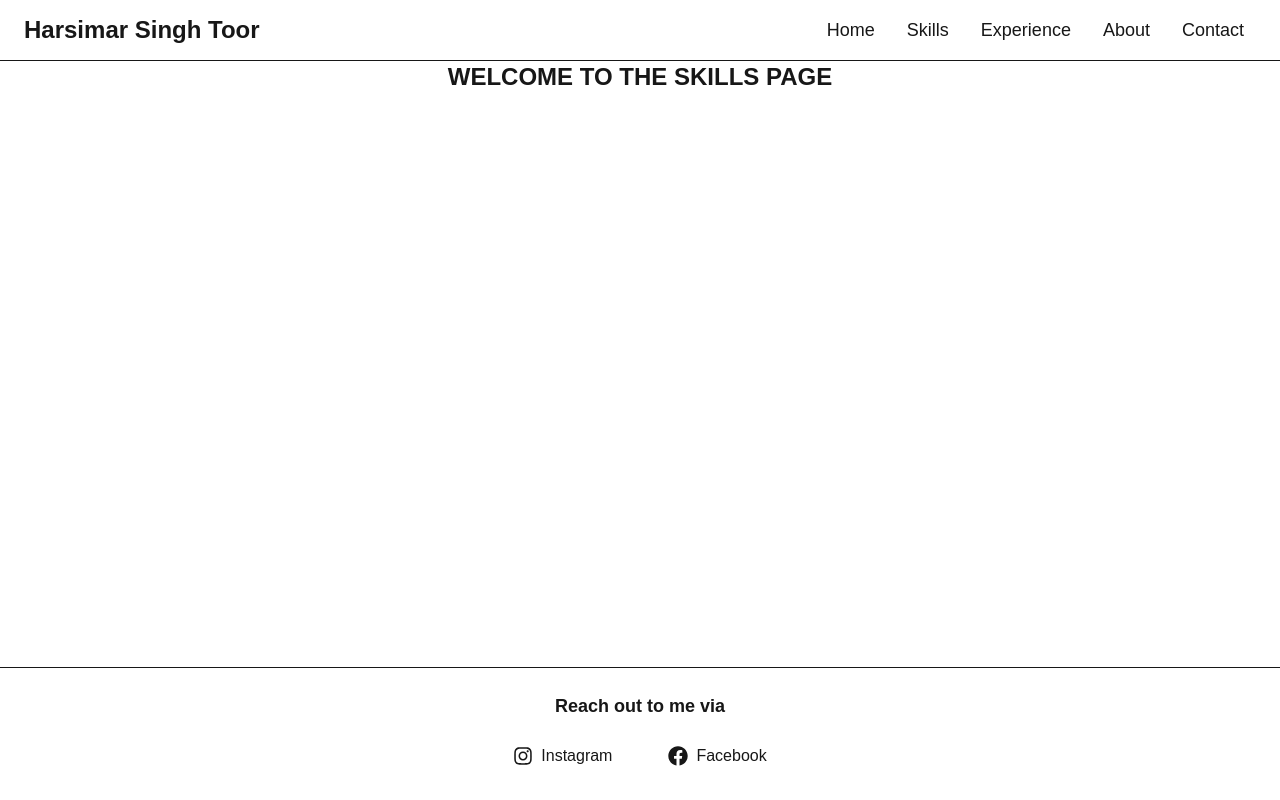
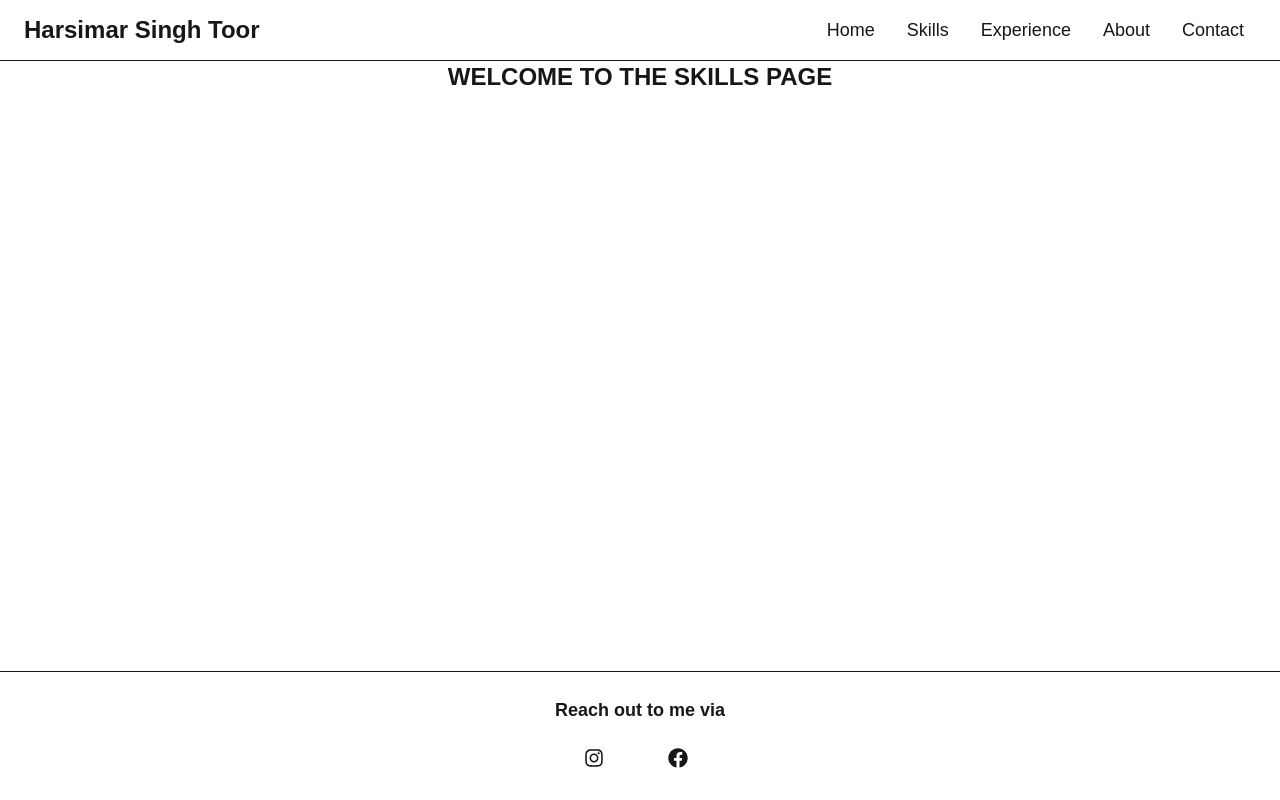
Before and after one commit to HarsimarToor/AppDev---TOOR, a Next.js app: page /skills in a window 1280 px wide. Built offline with nearby package versions, Linux system fonts and the light colour scheme.

Commit message:
marlon and lacy

```diff
--- a/app/components/headerfooter.jsx
+++ b/app/components/headerfooter.jsx
@@ -14,35 +14,40 @@ export default function Header() {
         <nav className="flex gap-2 text-lg">
           <Link
             href="/"
-            className="px-3 py-1 rounded-full hover:bg-blue-500 hover:text-white transition"
+            className="px-3 py-1 rounded-full hover:bg-blue-400 hover:text-black hover:font-bold-300 hover:text-xl
+                 transition transition-transform duration-200 hover:scale-110 cursor-default"
           >
             Home
           </Link>
 
           <Link
             href="/skills"
-            className="px-3 py-1 rounded-full hover:bg-blue-500 hover:text-white transition"
+            className="px-3 py-1 rounded-full hover:bg-blue-400 hover:text-black hover:font-bold-300 hover:text-xl
+                 transition transition-transform duration-200 hover:scale-110 cursor-default"
           >
             Skills
           </Link>
 
           <Link
             href="/experiences"
-            className="px-3 py-1 rounded-full hover:bg-blue-500 hover:text-white transition"
+            className="px-3 py-1 rounded-full hover:bg-blue-400 hover:text-black hover:font-bold-300 hover:text-xl
+                 transition transition-transform duration-200 hover:scale-110 cursor-default"
           >
             Experience
           </Link>
 
           <Link
             href="/about"
-            className="px-3 py-1 rounded-full hover:bg-blue-500 hover:text-white transition"
+            className="px-3 py-1 rounded-full hover:bg-blue-400 hover:text-black hover:font-bold-300 hover:text-xl
+                 transition transition-transform duration-200 hover:scale-110 cursor-default"
           >
             About
           </Link>
 
           <Link
             href="/contact"
-            className="px-3 py-1 rounded-full hover:bg-blue-500 hover:text-white transition"
+            className="px-3 py-1 rounded-full hover:bg-blue-400 hover:text-black hover:font-bold-300 hover:text-xl
+                 transition transition-transform duration-200 hover:scale-110 cursor-default"
           >
             Contact
           </Link>
@@ -70,7 +75,7 @@ export function Footer() {
           className="flex items-center gap-2 px-4 py-2 rounded-full hover:bg-pink-500 hover:text-white transition"
         >
           <FaInstagram className="text-xl" />
-          <span>Instagram</span>
+          <span></span>
         </a>
 
         {/* Facebook */}
@@ -81,7 +86,7 @@ export function Footer() {
           className="flex items-center gap-2 px-4 py-2 rounded-full hover:bg-blue-500 hover:text-white transition"
         >
           <FaFacebook className="text-xl" />
-          <span>Facebook</span>
+          <span></span>
         </a>
       </div>
     </footer>
--- a/app/layout.tsx
+++ b/app/layout.tsx
@@ -26,7 +26,7 @@ export default function RootLayout({
       <body className="min-h-screen flex flex-col">
         <Header />
         {/* flex-1 makes main take all remaining vertical space */}
-        <main className="flex-1 relative">{children}</main>
+        <main className="flex-1 flex justify-center">{children}</main>
         <Footer />
       </body>
     </html>
--- a/app/page.jsx
+++ b/app/page.jsx
@@ -2,7 +2,7 @@ import FloatingCircles from "./components/FloatingCircles";
 
 export default function Home() {
   return (
-    <main className="relative w-full flex flex-col md:flex-row items-center justify-center px-6 md:px-20 gap-10 overflow-hidden min-h-[calc(100vh-80px-100px)]">
+    <main className="relative w-full flex flex-col md:flex-row items-center justify-center px-6 md:px-20 gap-10 overflow-hidden flex-1">
       {/* Background layer */}
       <div className="absolute inset-0 z-0 pointer-events-none">
         <FloatingCircles />
@@ -10,10 +10,10 @@ export default function Home() {
 
       {/* Left side: text */}
       <div className="md:w-1/2 flex flex-col justify-center z-10 text-center md:text-left">
-        <h1 className="text-4xl md:text-5xl font-bold mb-4 drop-shadow-lg">
+        <h1 className="text-4xl md:text-6xl font-bold mb-4 drop-shadow font-serif transition-transform duration-200 hover:scale-110 cursor-default">
           I am Harsimar Singh
         </h1>
-        <p className="text-lg md:text-xl text-gray-700 drop-shadow">
+        <p className="text-lg md:text-2xl text-gray-700 drop-shadow semibold text-left font-serif transition-transform duration-200 hover:scale-110 cursor-default">
           Based in Davao City, I am currently a 2nd-year Computer Science
           student at Ateneo de Davao University.
         </p>
--- a/app/skills/page.jsx
+++ b/app/skills/page.jsx
@@ -1,7 +1,3 @@
 export default function skills() {
-  return (
-    <div className="text-center text-2xl font-bold">
-      WELCOME TO THE SKILLS PAGE
-    </div>
-  );
+  return <div className="text-2xl font-bold">WELCOME TO THE SKILLS PAGE</div>;
 }
```
